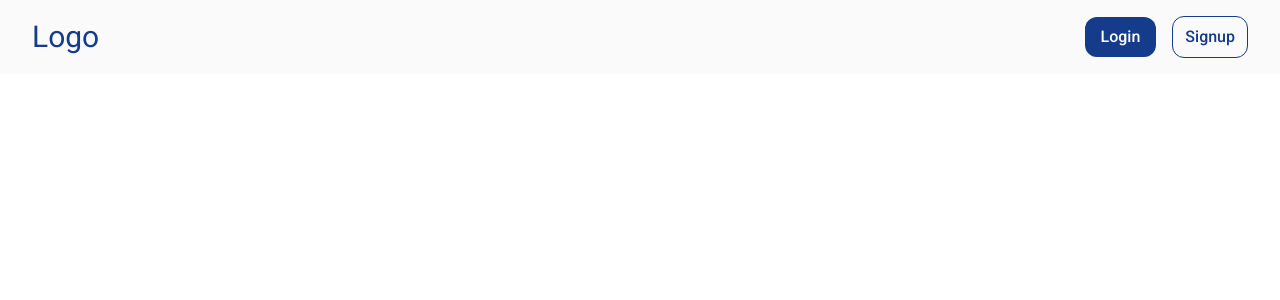
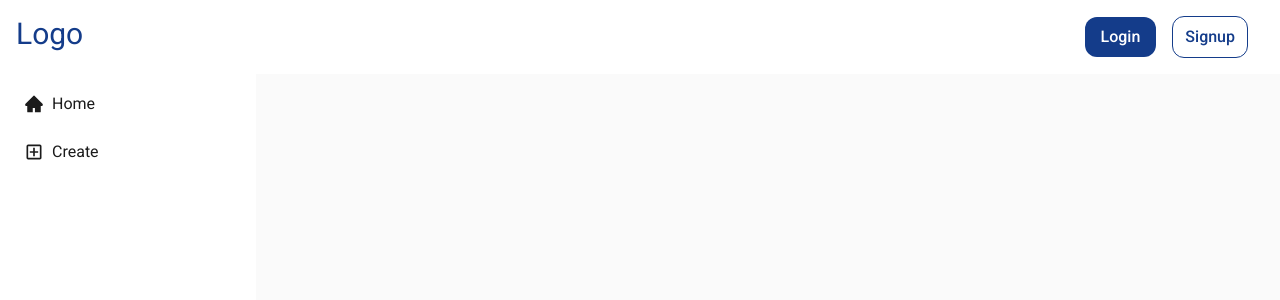
Before and after one commit to Asonance11/social-media-app, a React (Vite) app: page / in a window 1280 px wide. Shown: the top 300 px of the page. Built offline with nearby package versions, Linux system fonts and the light colour scheme; no server answers; the database is empty.

Commit message:
build: Installing react-icons

```diff
--- a/package.json
+++ b/package.json
@@ -13,6 +13,7 @@
     "firebase": "^9.23.0",
     "react": "^18.2.0",
     "react-dom": "^18.2.0",
+    "react-icons": "^4.10.1",
     "react-router-dom": "^6.14.1",
     "sonner": "^0.6.2"
   },
--- a/src/App.tsx
+++ b/src/App.tsx
@@ -1,6 +1,7 @@
 import { BrowserRouter, Route, Routes } from 'react-router-dom';
 import { Toaster } from 'sonner';
 import Navbar from './components/Navbar';
+import Sidebar from './components/Sidebar';
 import { AuthProvider } from './context/AuthContext';
 import Home from './pages/Home';
 import Login from './pages/Login';
@@ -13,6 +14,7 @@ function App() {
 				<BrowserRouter>
 					<Toaster richColors />
 					<Navbar />
+					<Sidebar />
 					<Routes>
 						<Route path="/" element={<Home />} />
 						<Route path="/login" element={<Login />} />
--- a/src/components/Navbar.tsx
+++ b/src/components/Navbar.tsx
@@ -16,10 +16,7 @@ const Navbar = () => {
 	};
 
 	return (
-		<nav className="px-[5%] fixed w-full py-4 flex justify-between items-center font-roboto bg-lotion text-eerieBlack md:px-8">
-			<Link to="/">
-				<h1 className="text-3xl text-darkBlue">Logo</h1>
-			</Link>
+		<nav className="px-[5%] fixed w-full py-4 flex justify-end items-center font-roboto bg-white text-eerieBlack md:px-8">
 			{user?.email ? (
 				<div className="flex items-center gap-4">
 					<p className="text-base font-medium text-darkBlue capitalize">
--- /dev/null
+++ b/src/components/Sidebar.tsx
@@ -0,0 +1,32 @@
+import { AiFillHome } from 'react-icons/ai';
+import { MdOutlineAddBox } from 'react-icons/md';
+import { Link } from 'react-router-dom';
+
+const Sidebar = () => {
+	return (
+		<section className="h-screen w-1/5 fixed left-0 z-10 bg-white p-4 flex flex-col gap-4">
+			<h1 className="text-3xl text-darkBlue">Logo</h1>
+
+			<ul className="flex flex-col gap-2 mt-4">
+				<Link to="/">
+					<div className="flex items-center gap-2 p-2 text-eerieBlack rounded hover:bg-lotion">
+						<p className="text-xl">
+							<AiFillHome />
+						</p>
+						<li className=" text-md ">Home</li>
+					</div>
+				</Link>
+				<div className="flex items-center gap-2 p-2 text-eerieBlack rounded hover:bg-lotion">
+					<p className="text-xl">
+						<MdOutlineAddBox />
+					</p>
+					<li>
+						<button className="text-md">Create</button>
+					</li>
+				</div>
+			</ul>
+		</section>
+	);
+};
+
+export default Sidebar;
--- a/src/index.css
+++ b/src/index.css
@@ -3,5 +3,5 @@
 @tailwind utilities;
 
 body {
-	@apply font-roboto;
+	@apply font-roboto bg-lotion;
 }
```
Also changed, not shown: 1 other file (tests, documents, lock files or other folders).
